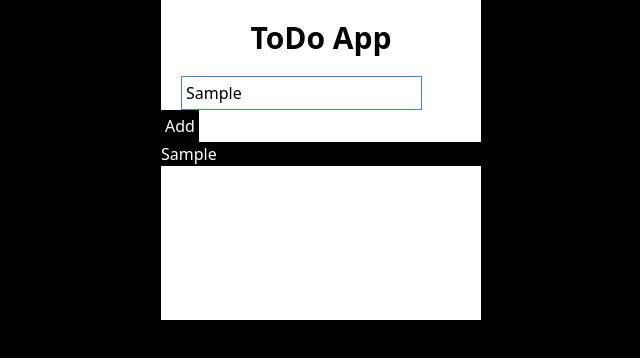
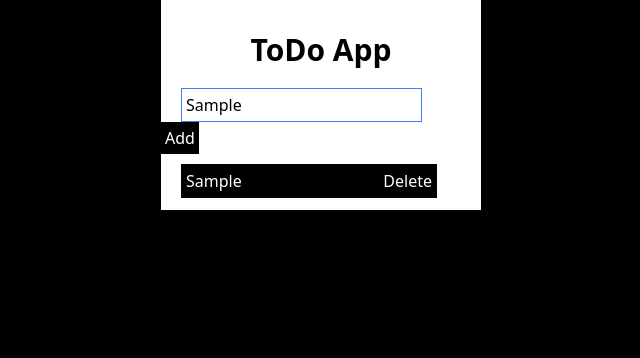
Before and after one commit to SyedMughisHussain/Web-Projects, a website: page ToDo App/index.html in a window 1280 px wide. Both pictures are taken after typing "Sample" into the empty fields and a click on the button "Add". Shown: the whole page, without its empty margins (319-959 px from the left). Drawn offline with nearby package versions, Linux system fonts and the light colour scheme.

Commit message:
Changes made

```diff
--- a/ToDo App/index.html
+++ b/ToDo App/index.html
@@ -10,7 +10,7 @@
 </head>
 
 <body class="bg-black">
-    <div class="h-80 w-80 bg-white m-auto">
+    <div class="py-3 h-auto w-80 bg-white m-auto" >
         <h1 class="text-center text-3xl font-bold py-5">ToDo App</h1>
         <div>
             <input type="text" placeholder="Enter Your task" class="border border-blue-500 px-1 py-1 mx-5 input">
--- a/ToDo App/script.js
+++ b/ToDo App/script.js
@@ -6,7 +6,24 @@ function addTask() {
     alert("Please Enter task.");
   } else {
     let newTask = document.createElement("ul");
-    newTask.innerHTML = `${inputValue.value}`;
+    newTask.innerHTML = `${inputValue.value} <button>Delete</button>`;
     val.appendChild(newTask);
+    setTask();
+    newTask.querySelector('button').addEventListener('click', removeTask);
+    setTask();
+    function removeTask(){
+      newTask.remove();
+    }
 }
+setTask();
 }
+setTask()
+function setTask()
+{
+  localStorage.setItem('data',addTask);
+}
+
+function getTask(){
+  localStorage.getItem('data');
+}
+getTask();
--- a/ToDo App/style.css
+++ b/ToDo App/style.css
@@ -1,4 +1,16 @@
 .text ul{
+    width: 80%;
+    margin-top: 10px;
+    margin-left: 20px;
     background-color: black;
     color: white;
 }
+.text ul button{
+    cursor: pointer;
+    margin-left: 100px;
+}
+.text ul{
+    display: flex;
+    justify-content: space-between;
+    padding: 5px;
+}
```
